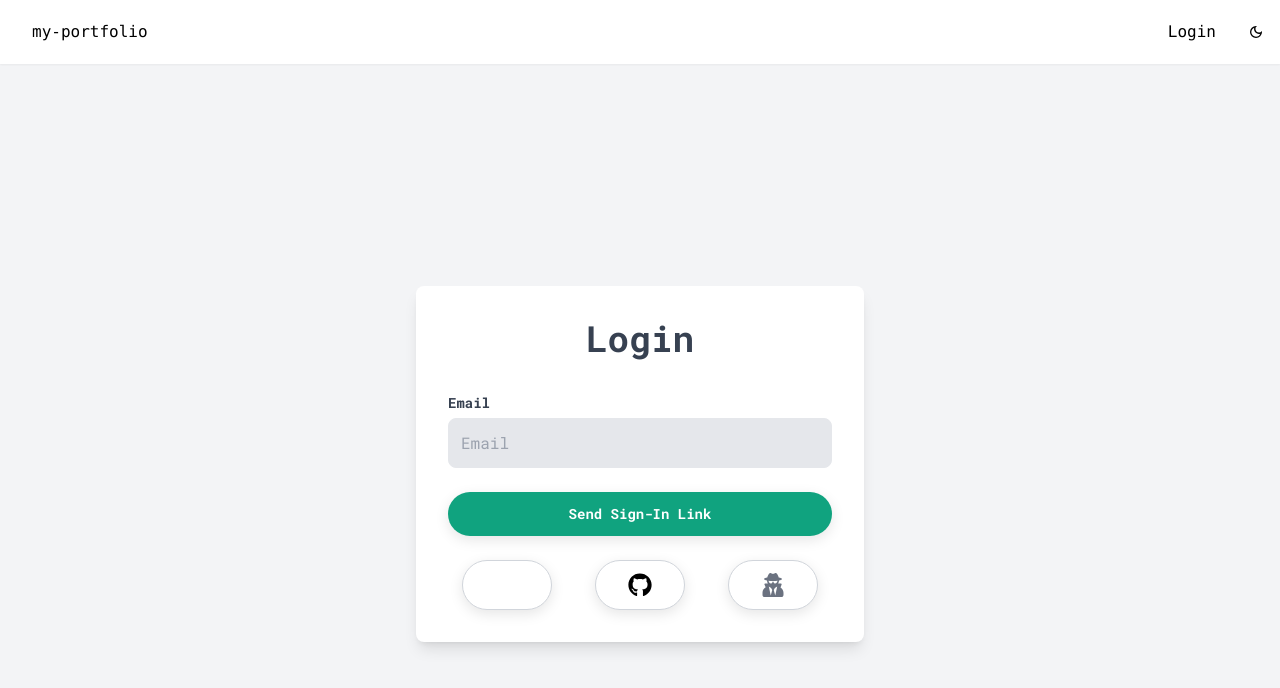
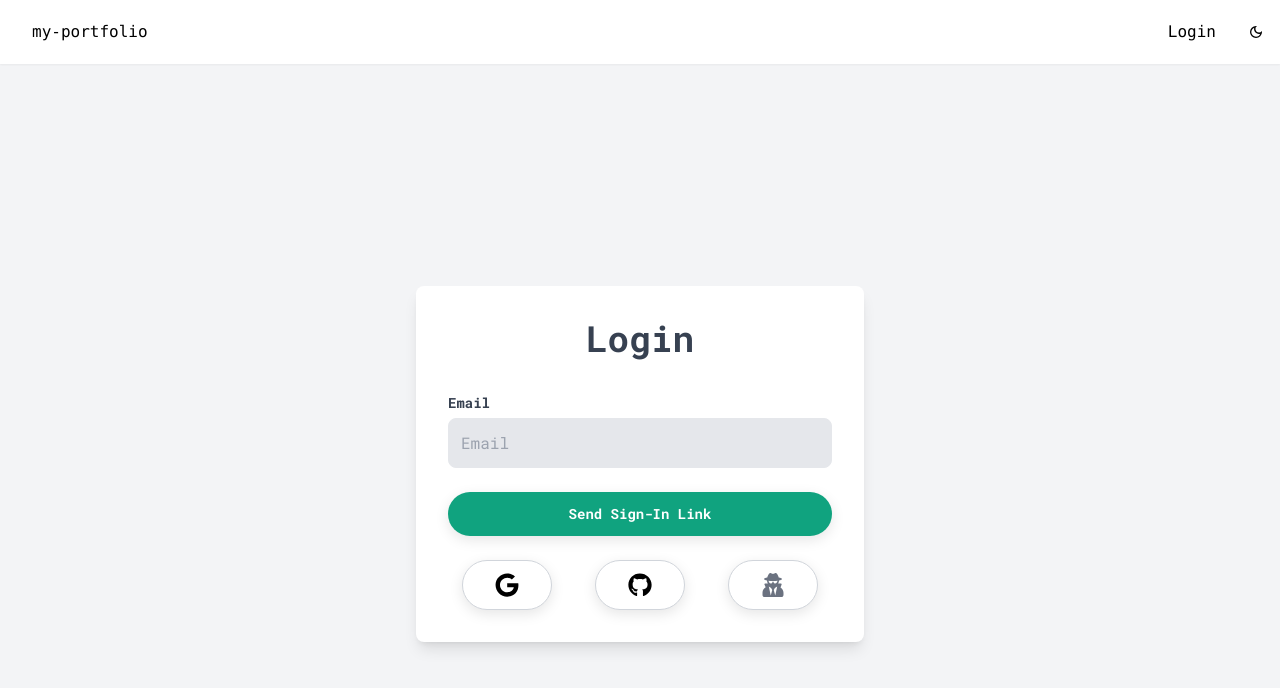
Before and after one commit to amaralkaff/my-portfolio, a React (Vite) app: page /login in a window 1280 px wide. Shown: the top 688 px of the page. Built offline with nearby package versions, Linux system fonts and the light colour scheme; no server answers.

Commit message:
fix: button google

```diff
--- a/src/components/layout/Navbar.jsx
+++ b/src/components/layout/Navbar.jsx
@@ -1,4 +1,4 @@
-import React, { useContext, useState, useEffect } from "react";
+import { useContext, useState, useEffect } from "react";
 import { Link } from "react-router-dom";
 import { motion, AnimatePresence } from "framer-motion";
 import { UserContext } from "../../contexts/UserContext";
--- a/src/pages/Login.jsx
+++ b/src/pages/Login.jsx
@@ -63,7 +63,7 @@ const Login = () => {
               className="bg-white text-text-light dark:bg-secondary-light dark:text-text-dark border border-gray-300 dark:border-secondary-dark"
               ariaLabel="Sign in with Google"
             >
-              <FaGoogle className="text-google" style={{ fontSize: "24px" }} />
+              <FaGoogle className="text-black" style={{ fontSize: "24px" }} />
             </Button>
             <Button
               onClick={() => handleProviderSignIn(githubProvider)}
```
